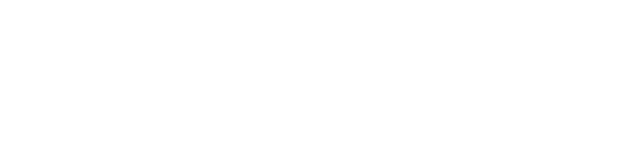
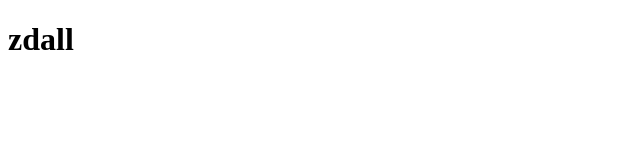
Before and after one commit to AmiranChubinidze/senior-team, a plain HTML site: page index.html in a window 1280 px wide. Shown: the whole page, without its empty margins (0-640 px from the left). Drawn offline with Linux system fonts and the light colour scheme.

Commit message:
third change

```diff
--- a/index.html
+++ b/index.html
@@ -6,6 +6,7 @@
     <title>Document</title>
 </head>
 <body>
+    <h1>zdall</h1>
     <script src="senior.js"></script>
 </body>
 </html>
--- a/senior.js
+++ b/senior.js
@@ -1,2 +1,2 @@
 console.log("tralaleilo tralala");
-console.log("vop vopv VOp VOp");
+console.log("vopssa vopv VOp VOp");
```
